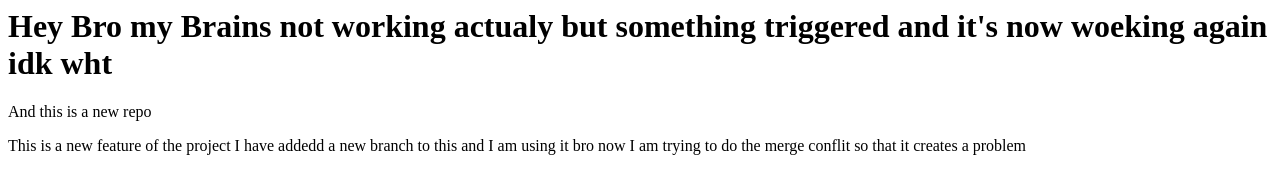
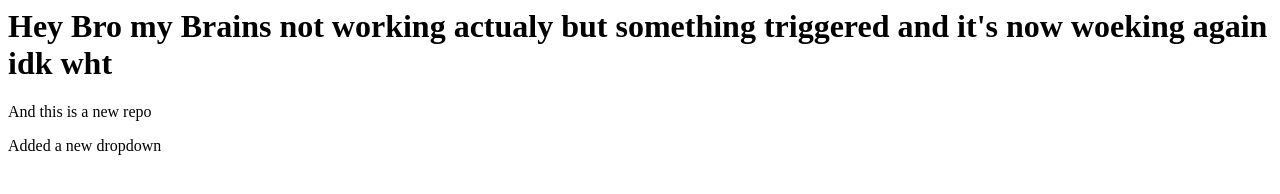
Before and after one commit to Meghana2001p/LocalRepository, a plain HTML site: page index.html in a window 1280 px wide. Drawn offline with Linux system fonts and the light colour scheme.

```diff
--- a/index.html
+++ b/index.html
@@ -2,5 +2,4 @@
 </h1>
 <p>And this is   a new repo</p>
 
-<p>This is a new feature of the project I have addedd a new branch to this and I am using it
-    bro now I am   trying to do  the merge conflit so that it creates a problem </p>
+<p>Added a new dropdown</p>
```
